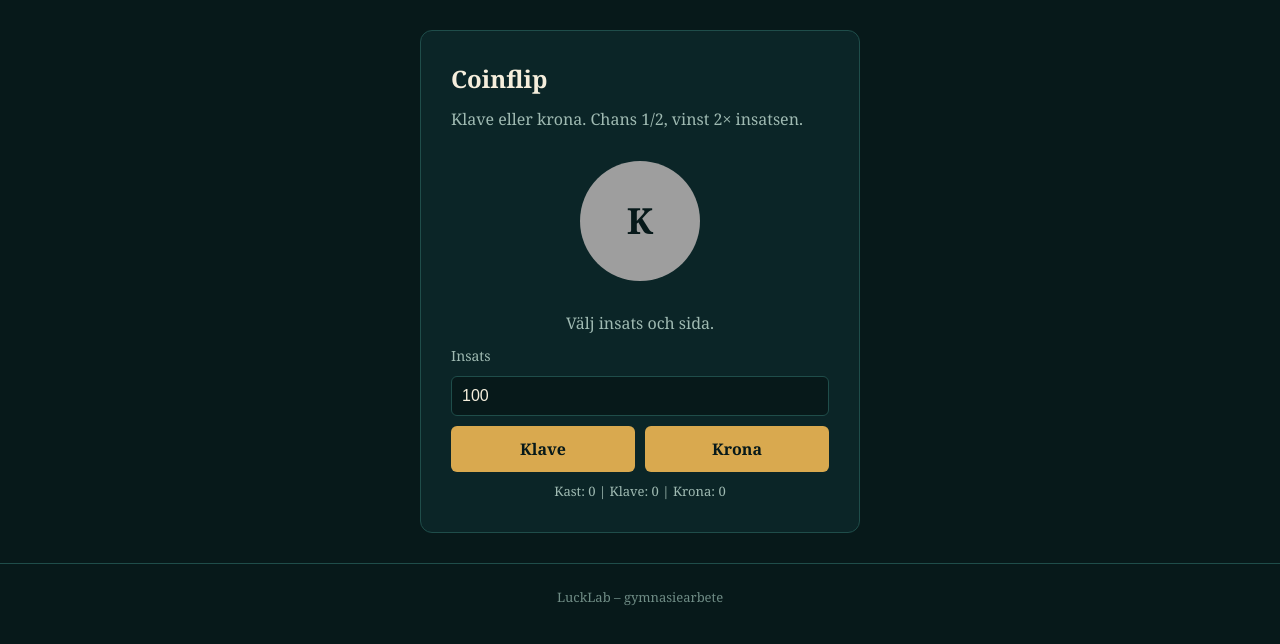
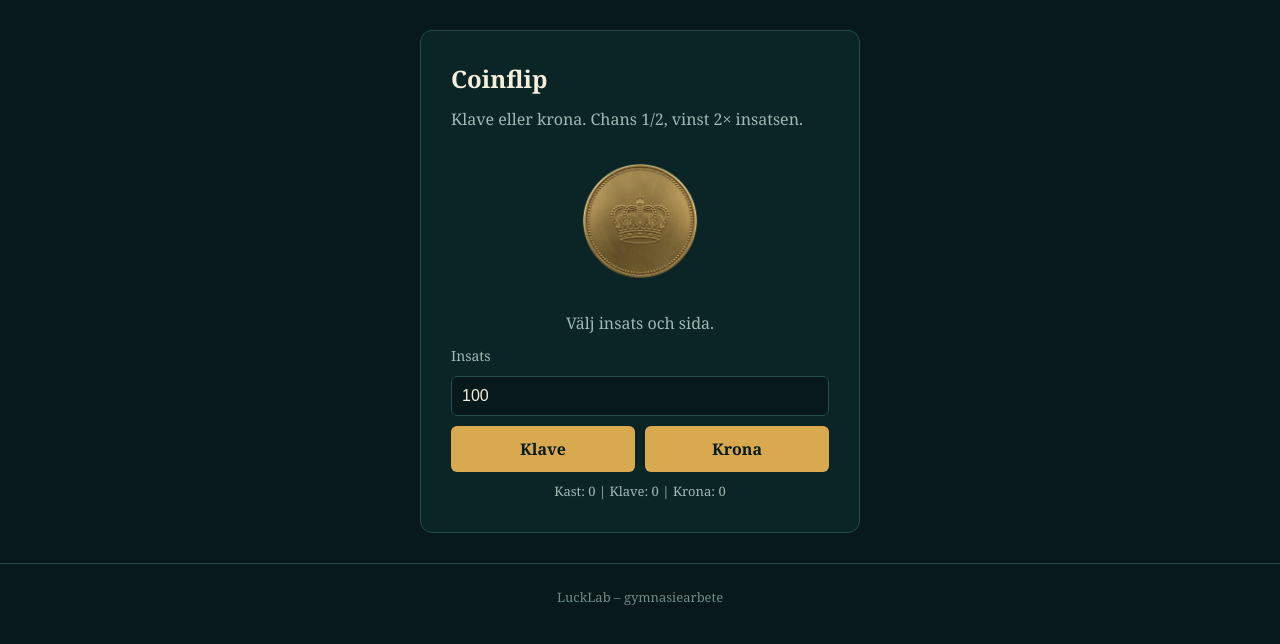
Before and after one commit to cleenyz/Sannolikhets-simulering, a PHP site: page /games/coinflip.php in a window 1280 px wide. Shown: the part 71-715 px from the top of the page. Run offline with PHP 8.4, Linux system fonts and the light colour scheme; grey boxes are pictures that could not be loaded.

Commit message:
Lade till bilder
(De kommer behövas göras mindre i size så att hemsidan inte laggar)

```diff
--- a/games/coinflip.php
+++ b/games/coinflip.php
@@ -9,12 +9,11 @@ include '../includes/header.php';
         <h1>Coinflip</h1>
         <p class="info">Klave eller krona. Chans 1/2, vinst 2× insatsen.</p>
 
-        <!-- MYNTET. Två sidor: heads och tails.
-             Vill du ha egna bilder: se README i assets/img -->
+        <!-- MYNTET: heads.png på framsidan, tails.png på baksidan -->
         <div class="coin-area">
             <div class="coin" id="coin">
-                <div class="side heads">K</div>
-                <div class="side tails">Kr</div>
+                <img class="side heads" src="../assets/img/heads.png" alt="Klave">
+                <img class="side tails" src="../assets/img/tails.png" alt="Krona">
             </div>
 
             <!-- Valfri gif som visas medan myntet kastas (av som standard) -->
--- a/style.css
+++ b/style.css
@@ -155,8 +155,9 @@ a.game-card:hover { border-color: var(--gold); }
     display: flex;
     justify-content: center;
     align-items: center;
-    perspective: 600px;          /* ger 3D-känsla */
+    perspective: 600px;
 }
+
 .coin {
     width: 120px;
     height: 120px;
@@ -164,24 +165,19 @@ a.game-card:hover { border-color: var(--gold); }
     transform-style: preserve-3d;
     transition: transform 1.5s ease-out;   /* samma tid som FLIP_TIME */
 }
+
 .side {
     position: absolute;
-    inset: 0;
-    display: flex;
-    justify-content: center;
-    align-items: center;
+    top: 0;
+    left: 0;
+    width: 100%;
+    height: 100%;
+    object-fit: cover;
     border-radius: 50%;
     backface-visibility: hidden;
-    font-size: 36px;
-    font-weight: bold;
-    color: var(--bg);
-    /* Egen bild läggs ovanpå guldfärgen, saknas bilden syns bara guld */
-    background-color: var(--gold);
-    background-size: cover;
-    background-position: center;
 }
-.heads { background-image: url('assets/img/heads.png'); }
-.tails { background-image: url('assets/img/tails.png'); transform: rotateY(180deg); }
+
+.tails { transform: rotateY(180deg); }
 
 .flip-gif { height: 140px; }
 
```
Also changed, not shown: assets/img/coinflip.jpg (added), assets/img/dice.jpg (added), assets/img/heads.png (added), assets/img/hero.jpg (added), assets/img/roulette.jpg (added), assets/img/tails.png (added).
